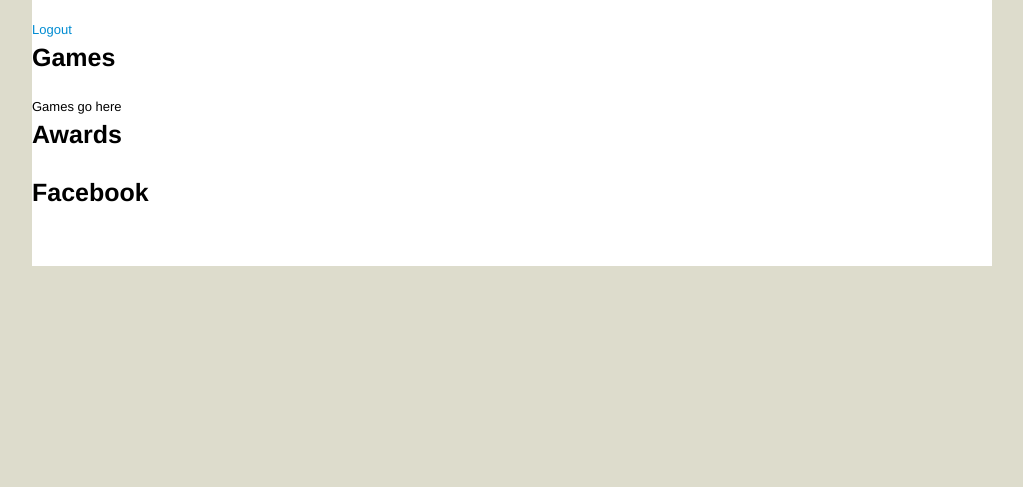
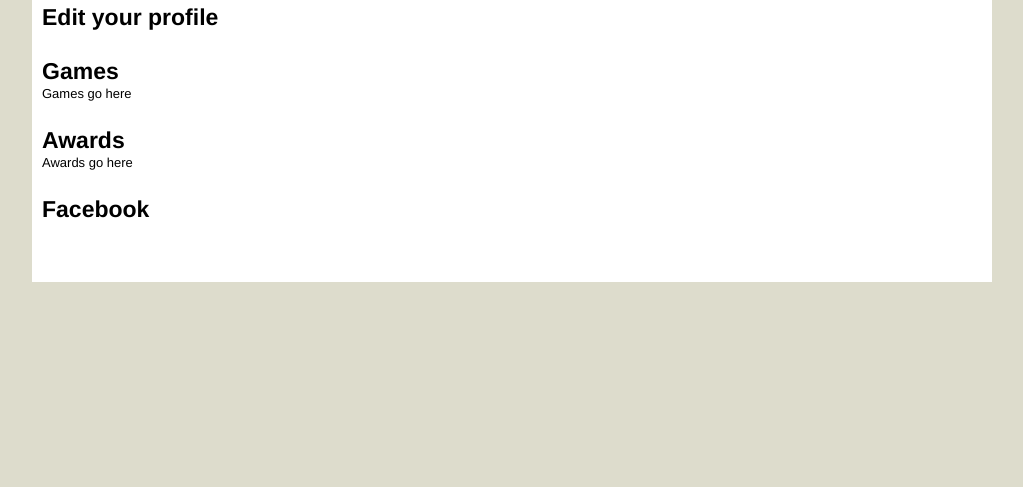
Before and after one commit to pull-requests/factionized, a Django app: template app/templates/profile/edit.html in a window 1280 px wide. Shown: the part 71-558 px from the top of the page, without its empty margins (128-1151 px from the left). Run offline with Django 3.2, Linux system fonts and the light colour scheme; the template is opened without the code that fills it, so the values that code supplies are empty; some libraries are stand-ins or nearby versions.

Commit message:
updating styles on profile pages. changing "login" to "sign in" on root page to stay consistent.

```diff
--- a/app/templates/profile/edit.html
+++ b/app/templates/profile/edit.html
@@ -1,21 +1,22 @@
 {% extends 'shared/layouts/canvas.html' %}
 
 {% block canvas %}
-	<div class="page_header">
-		<h1>{{ user.email }}</h1>
-		<a href="{% url app.views.auth.logout %}">Logout</a>
+	<div class="grid_12 page_header">
+		<h2>Edit your profile</h2>
 	</div>
-	<div id="games_pane">
-		<h1>Games</h1>
-		<span>Games go here</span>
+	<div class="grid_12" id="games_pane">
+		<h2>Games</h2>
+		<div class="subhead">Games go here</div>
 	</div>
-	<div id="awards_pane">
-		<h1>Awards</h1>
+	<div class="grid_12"  id="awards_pane">
+        <h2>Awards</h2>
+        <div class="subhead">Awards go here</div>
 		{% for level in bd_end_user.levels %}
 		<div id="fz-level">
-			<img id="fz-level-image" src={{ level.url }} height="200px" width="200px" /><br />
-			<label for="fz-level-image">{{ level.end_user_title }}</label><br />
-			<span id="fz-level-description">{{ level.end_user_description }}</span>
+            <div class="levelwrapper">
+            <img id="fz-level-image" src={{ level.url }} height="200px" width="200px" /><br />
+            <div id="fz-level-label"><label for="fz-level-image">{{ level.end_user_title }}</label></div>
+			<div id="fz-level-description">{{ level.end_user_description }}</div>
 			{% ifequal profile.fb_auth 1 %}
 			<form method="post" action="http://www.factionized.com/profile/facebook/feed">
 				<fieldset>
@@ -33,11 +34,12 @@
 				</fieldset>
 			</form>
 			{% endifequal %}
-		</div>
+            </div>
+        </div>
 		{% endfor %}
 	</div>
-	<div id="facebook_pane">
-		<h1>Facebook</h1>
+	<div class="grid_12" id="facebook_pane">
+		<h2>Facebook</h2>
 		{% ifequal profile.fb_auth 0 %}
 		<div id="facebook_auth">
 			<span>Unauthenticated Facebook activities go here!</span>
--- a/app/templates/root/index_anonymous.html
+++ b/app/templates/root/index_anonymous.html
@@ -9,8 +9,8 @@
 			to improve your stats.
 		</p>
 	</div>
-	<div class="grid_3 fz-login">
-		<a href="{{ login_url }}" class="fz-button">Login to Google</a>
+	<div class="grid_3 suffix_9 fz-login">
+		<a href="{{ login_url }}" class="fz-button">Sign in to Google</a>
 	</div>
     <div class="clear"></div>
 {% endblock %}
--- a/app/templates/root/index_profile.html
+++ b/app/templates/root/index_profile.html
@@ -9,7 +9,7 @@
 			to improve your stats.
 		</p>
 	</div>
-	<div class="grid_1 fz-login">
+	<div class="grid_3 suffix_9 fz-login">
 		<a href="{% url app.views.profile.show profile_id=profile.uid %}" class="fz-button">My Profile</a>
 	</div>
     <div class="clear"></div>
--- a/media/css/main.css
+++ b/media/css/main.css
@@ -128,15 +128,44 @@ a:visited {
 	display: block;
 }
 
+#fz-level{
+    margin-bottom:10px;
+    display:inline-block;
+    margin:0 12px 12px;
+    width:208px;
+}
+#fz-level .levelwrapper{
+    padding:3px;
+    border:1px solid #D3D3D3;
+    -moz-border-radius:3px;
+    -webket-border-radius:3px;
+}
+#fz-level #fz-level-label{
+    text-align:center;
+    font-weight:bold;
+    width:100%;
+}
+#fz-level #fz-level-description{
+    font-size:11px;
+    line-height:9px;
+    border-top:1px solid #D3D3D3;
+    padding:6px 4px;
+    height:25px;
+}
+
+
 .pane{
 	margin-bottom:10px;
 	padding:3px 0;
 }
 .pane h1{
-	3px 0px;
+	padding:3px 0px;
 }
 
-
+.subhead{
+    margin-top:-25px;
+    margin-bottom:20px;
+}
 
 
 
@@ -239,6 +268,10 @@ a:visited {
     border:1px solid #CCC9B9;
 }
 
+#viewport{
+    min-height:300px;
+    width:100%;
+}
 #viewport-controls{
     margin-top:26px;
 }
```
Also changed, not shown: app/templates/profile/show.html (+21 -15 lines).
